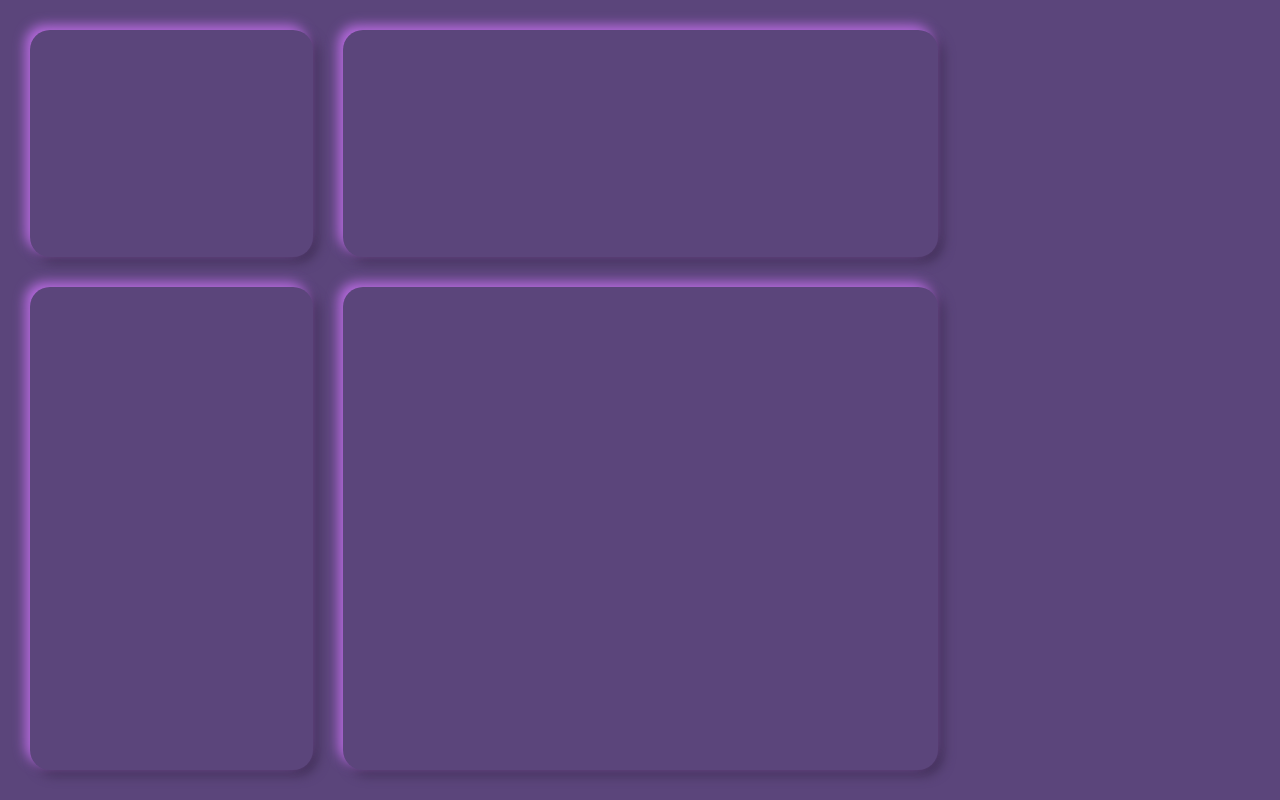
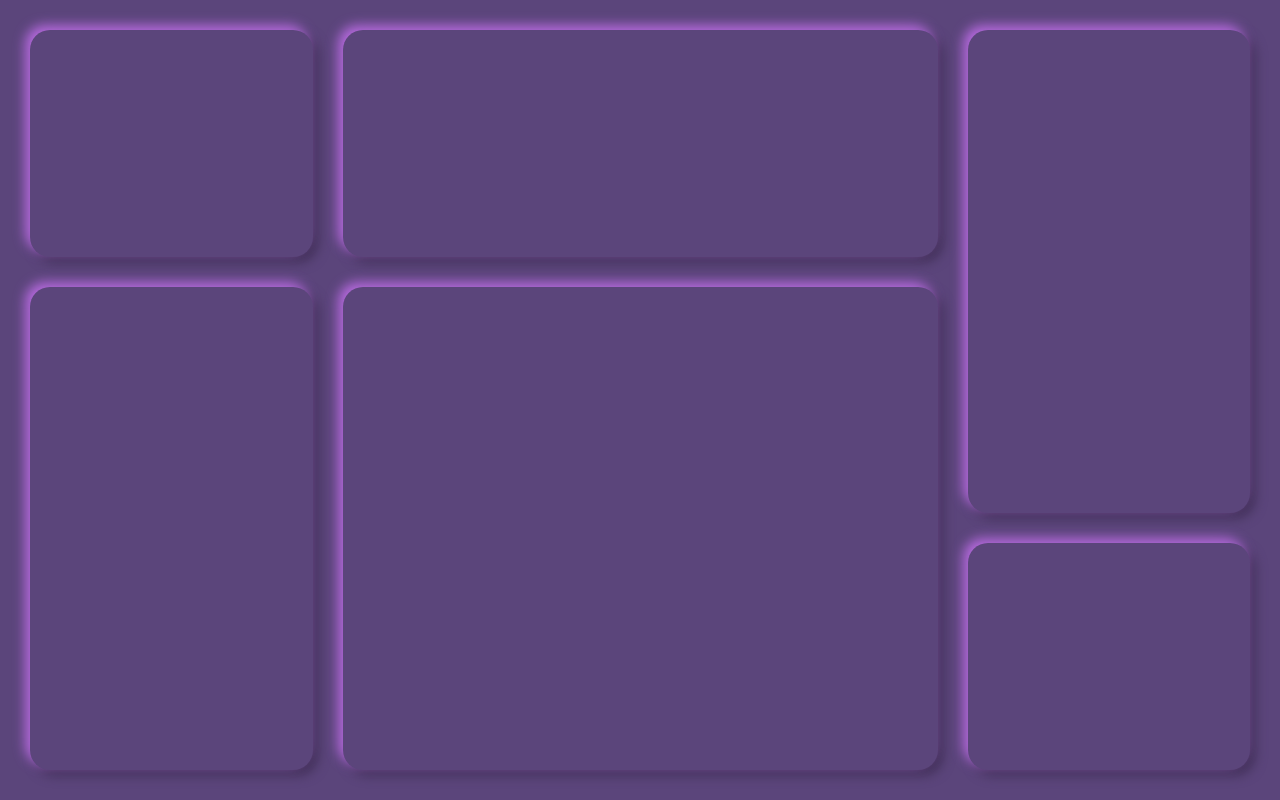
Before and after one commit to GrimProg-design/Code_Base, a React (Vite) app: page / in a window 1280 px wide. Built offline with nearby package versions, Linux system fonts and the light colour scheme.

Commit message:
Finished main border, add 'projets' and 'settings'

```diff
--- a/src/App.css
+++ b/src/App.css
@@ -31,3 +31,8 @@
   grid-column: 2/4;
   grid-row: 2/4;
 }
+
+.projects-wrapper {
+  grid-column: 4;
+  grid-row: 1/3;
+}
--- a/src/App.jsx
+++ b/src/App.jsx
@@ -4,7 +4,9 @@ import { lazy, Suspense } from 'react'
 const Profile = lazy(() => import("./components/profile/Profile"));
 const Contacts = lazy(() => import("./components/contacts/Contacts"));
 const Header = lazy(() => import("./components/header/Header"));
-const Info = lazy(() => import("./components/info/Info"))
+const Info = lazy(() => import("./components/info/Info"));
+const Projects = lazy(() => import("./components/projects/Projects"))
+const Settings = lazy(() => import("./components/settings/Settings"))
 
 function App() {
   return (
@@ -17,12 +19,20 @@ function App() {
         <Header/>
       </Suspense>
 
-      <Suspense>
+      <Suspense fallback={<div>Loading...</div>}>
         <Contacts/>
       </Suspense>
 
-      <Suspense>
+      <Suspense fallback={<div>Loading...</div>}>
         <Info/>
+      </Suspense>
+
+      <Suspense fallback={<div>Loading...</div>}>
+        <Projects/>
+      </Suspense>
+
+      <Suspense fallback={<div>Loading...</div>}>
+        <Settings/>
       </Suspense>
     </main>
   )
--- /dev/null
+++ b/src/components/profile/avatar/Avatar.jsx
@@ -0,0 +1,3 @@
+export default function Avatar() {
+
+}
--- a/src/components/projects/Projects.jsx
+++ b/src/components/projects/Projects.jsx
@@ -0,0 +1,7 @@
+export default function Projects() {
+    return (
+        <div className="boxes-wrapper projects-wrapper">
+
+        </div>
+    )
+}
--- /dev/null
+++ b/src/components/settings/Settings.jsx
@@ -0,0 +1,7 @@
+export default function Settings() {
+    return (
+        <div className="boxes-wrapper settings-wrapper">
+
+        </div>
+    )
+}
```
Also changed, not shown: src/components/profile/Profile.jsx (line endings or trailing spaces), src/components/settings/Settings.css (added).
